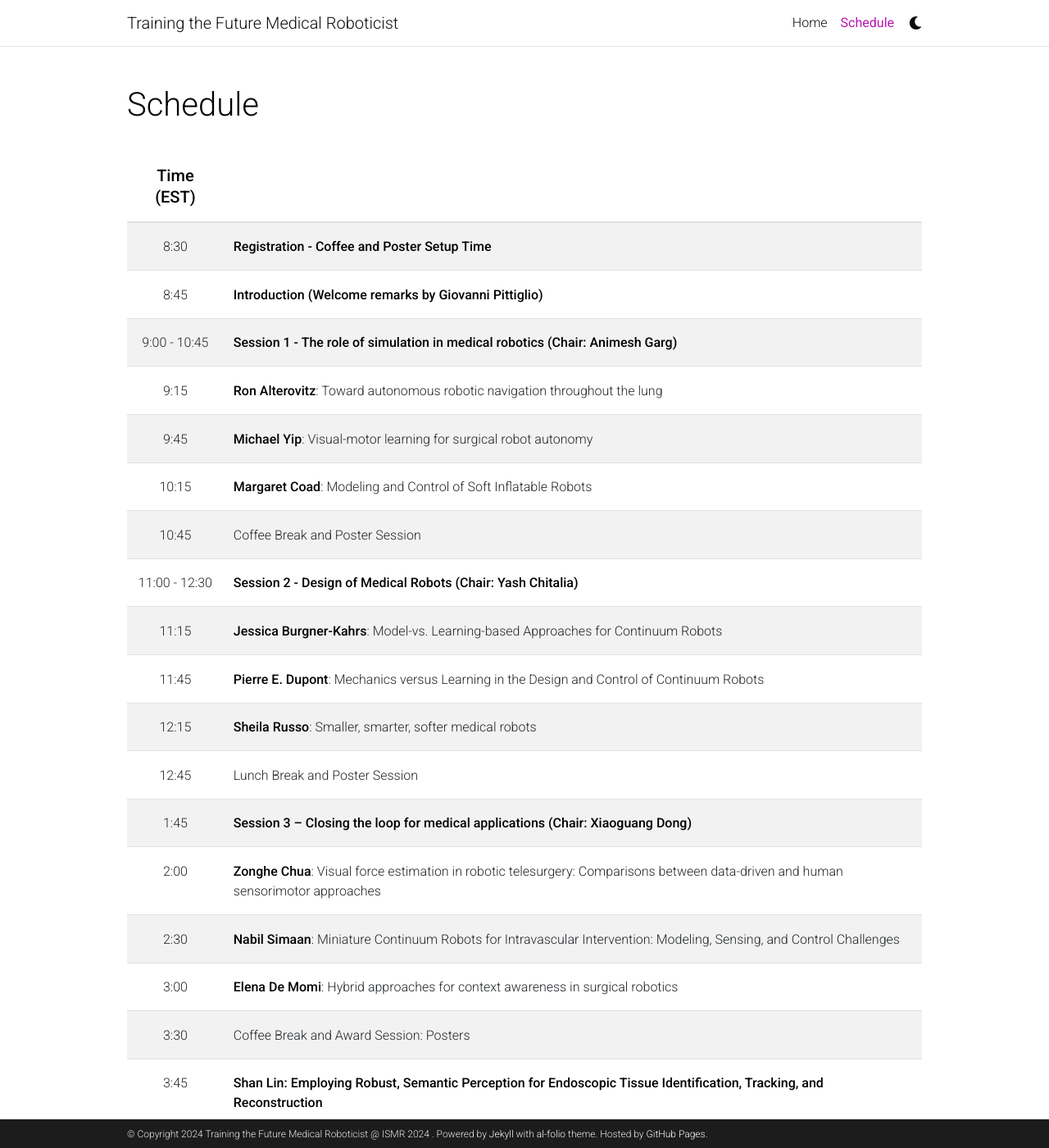
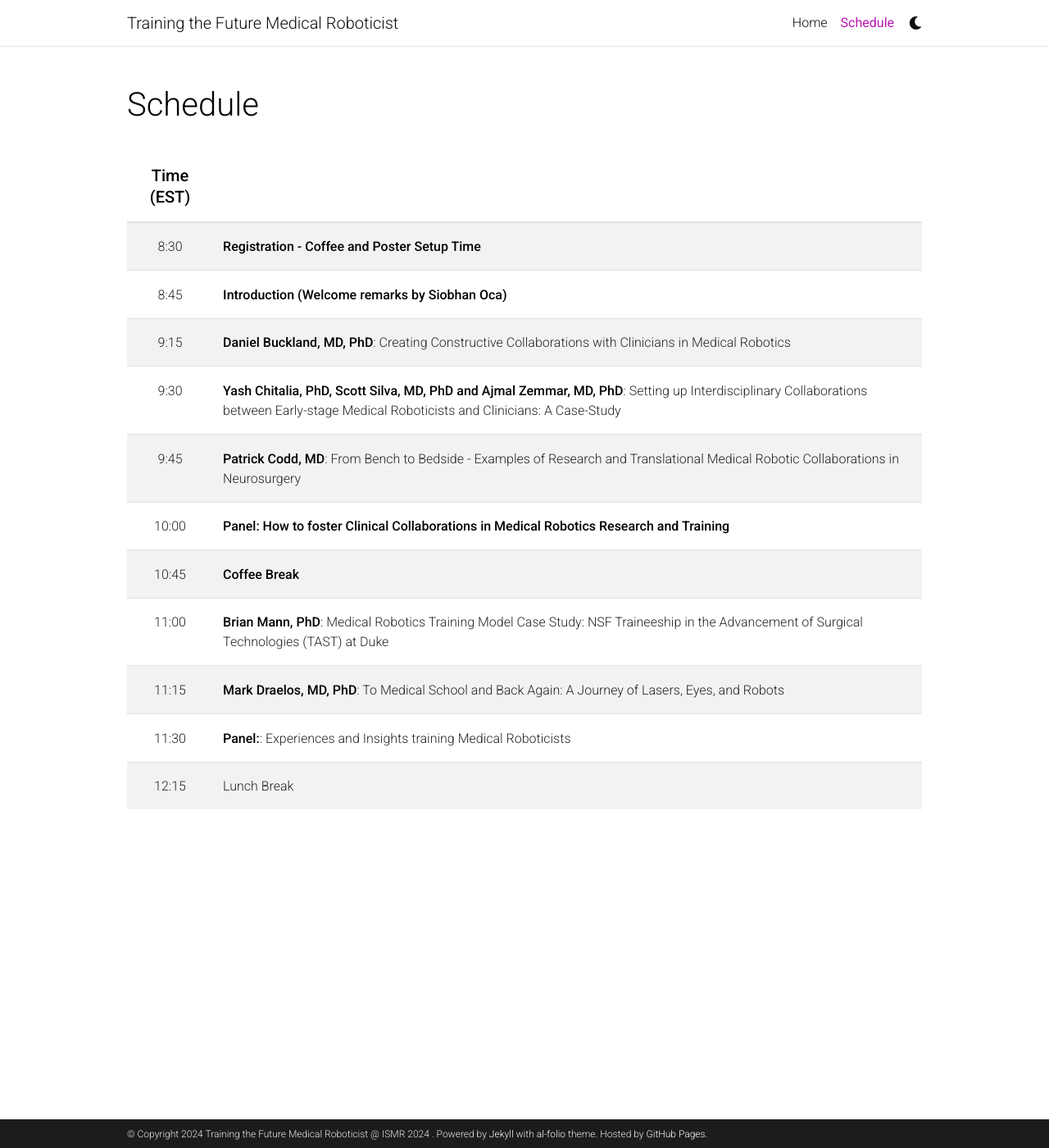
Before and after one commit to future-med-roboticist/future-med-roboticist.github.io, a Jekyll site: the page built from _pages/schedule.md, in a window 1280 px wide and 1400 px high. Shown: the whole window at 82% size. Built offline with Jekyll 4.4.1, drawn with Linux system fonts in a browser that asks for light colours; comment, search, counter and statistics services are not loaded; a style sheet for code colours, icons or effects is not loaded; some of the changed text lies outside the part shown.

Commit message:
Update schedule.md

```diff
--- a/_pages/schedule.md
+++ b/_pages/schedule.md
@@ -10,25 +10,15 @@ nav_order: 1
 | **Time (EST)**{: .h5} |  |
 | :-----:   | :----- |
 | 8:30| **Registration - Coffee and Poster Setup Time** |
-| 8:45| **Introduction (Welcome remarks by Giovanni Pittiglio)** |
-| 9:00 - 10:45| **Session 1 - The role of simulation in medical robotics (Chair: Animesh Garg)**|
-| 9:15 | **Ron Alterovitz**: Toward autonomous robotic navigation throughout the lung |
-| 9:45 | **Michael Yip**: Visual-motor learning for surgical robot autonomy |
-| 10:15 | **Margaret Coad**: Modeling and Control of Soft Inflatable Robots |
-| 10:45 | Coffee Break and Poster Session|
-| 11:00 - 12:30| **Session 2 - Design of Medical Robots (Chair: Yash Chitalia)** |
-| 11:15 | **Jessica Burgner-Kahrs**: Model-vs. Learning-based Approaches for Continuum Robots |
-| 11:45 | **Pierre E. Dupont**: Mechanics versus Learning in the Design and Control of Continuum Robots|
-| 12:15 | **Sheila Russo**: Smaller, smarter, softer medical robots|
-| 12:45 | Lunch Break and Poster Session|
-| 1:45 | **Session 3 – Closing the loop for medical applications (Chair: Xiaoguang Dong)** |
-| 2:00 | **Zonghe Chua**: Visual force estimation in robotic telesurgery: Comparisons between data-driven and human sensorimotor approaches |
-| 2:30 | **Nabil Simaan**: Miniature Continuum Robots for Intravascular Intervention: Modeling, Sensing, and Control Challenges |
-| 3:00 | **Elena De Momi**: Hybrid approaches for context awareness in surgical robotics |
-| 3:30 | Coffee Break and Award Session: Posters|
-| 3:45 | **Shan Lin: Employing Robust, Semantic Perception for Endoscopic Tissue Identification, Tracking, and Reconstruction**|
-| 4:00 | **Alaa Eldin Abdelaal: Human Skill Augmentation in Robot-Assisted Surgery**|
-| 4:15 | **Panel Discussion:  Role of Model and Data** |
-| 5:00 | **Closing Remarks and Award Session (Chair: Giovanni Pittiglio)** |
+| 8:45| **Introduction (Welcome remarks by Siobhan Oca)** |
+| 9:15 | **Daniel Buckland, MD, PhD**: Creating Constructive Collaborations with Clinicians in Medical Robotics |
+| 9:30 | **Yash Chitalia, PhD, Scott Silva, MD, PhD and Ajmal Zemmar, MD, PhD**: Setting up Interdisciplinary Collaborations between Early-stage Medical Roboticists and Clinicians: A Case-Study |
+| 9:45 | **Patrick Codd, MD**: From Bench to Bedside - Examples of Research and Translational Medical Robotic Collaborations in Neurosurgery |
+| 10:00 | **Panel: How to foster Clinical Collaborations in Medical Robotics Research and Training**|
+| 10:45 | **Coffee Break** |
+| 11:00 | **Brian Mann, PhD**: Medical Robotics Training Model Case Study: NSF Traineeship in the Advancement of Surgical Technologies (TAST) at Duke |
+| 11:15 | **Mark Draelos, MD, PhD**: To Medical School and Back Again: A Journey of Lasers, Eyes, and Robots|
+| 11:30 | **Panel:**: Experiences and Insights training Medical Roboticists |
+| 12:15 | Lunch Break |
 {: .table}
 {: .table-striped}
```
